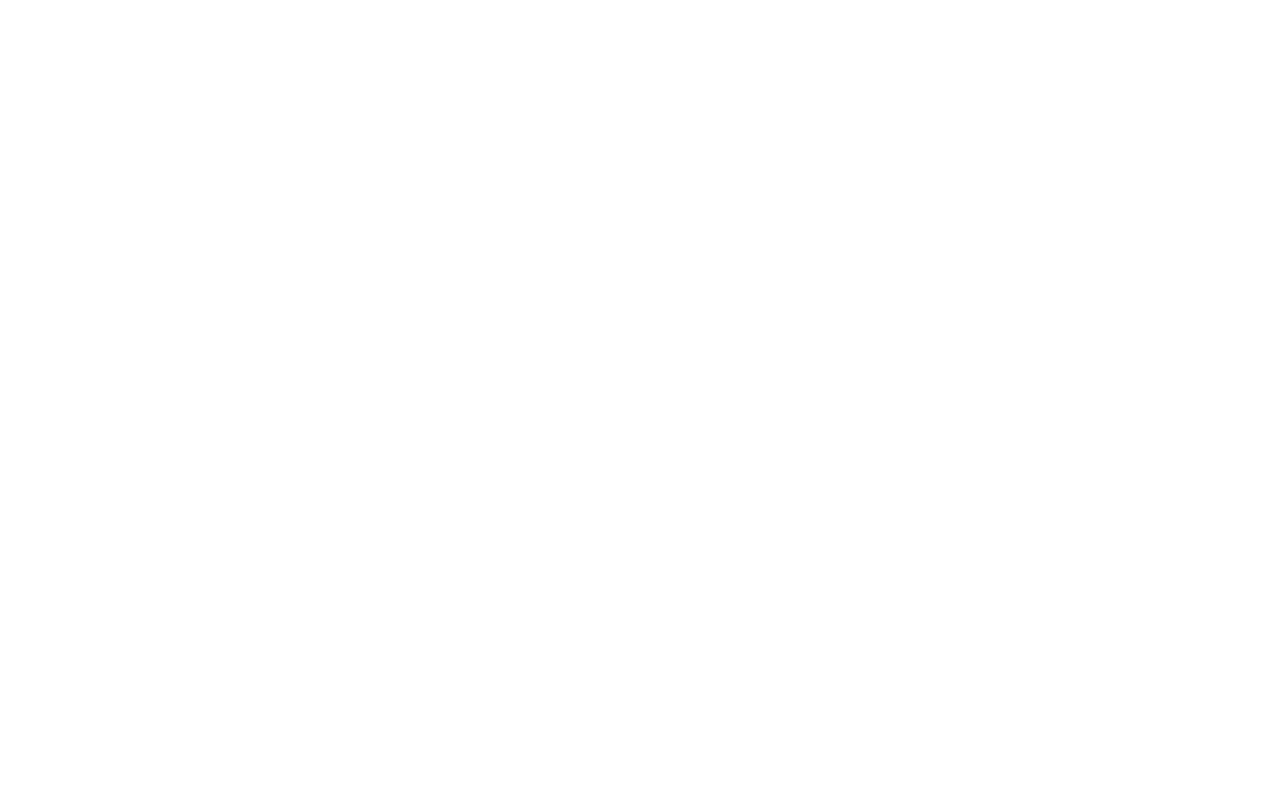
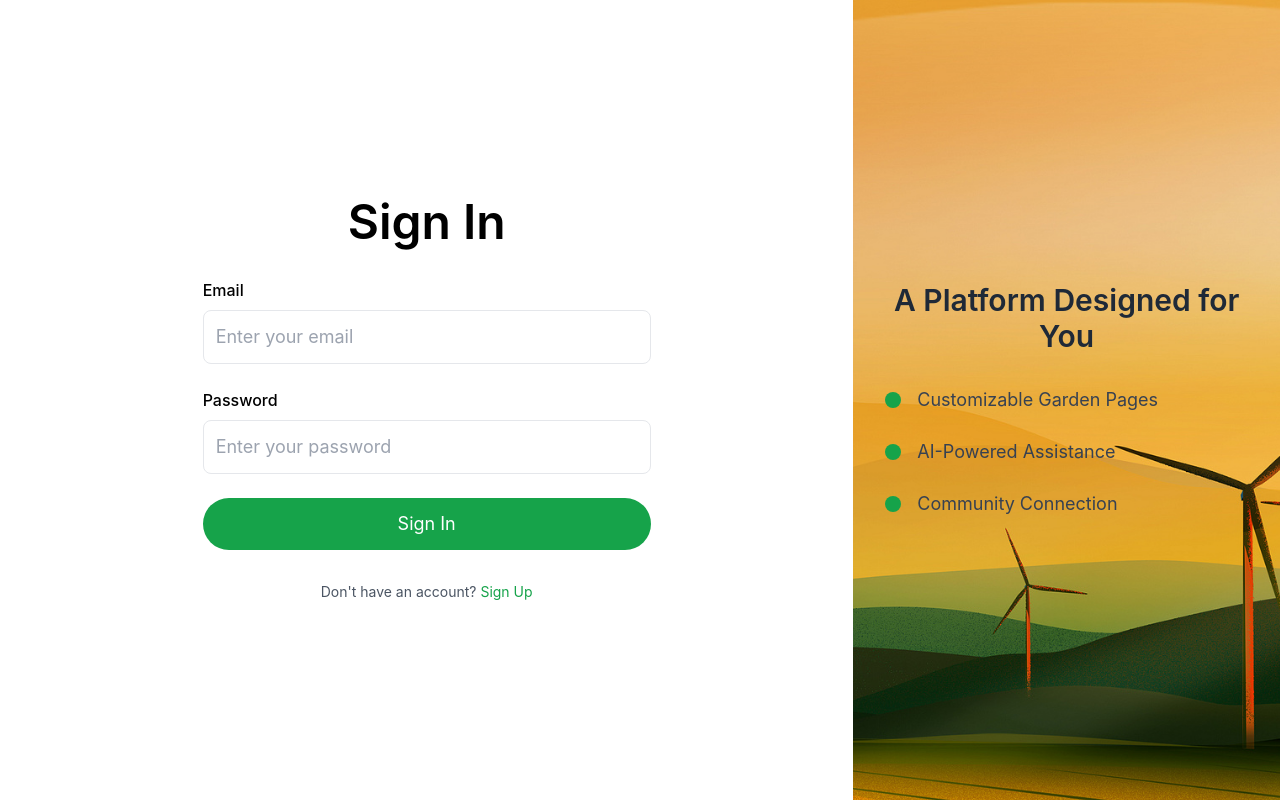
Before and after one commit to radu-gajdos/GreenThumb, a React (Create React App) app in the folder frontend/: page /sign-in in a window 1280 px wide. Before the commit this address had no page. Built offline with nearby package versions, Linux system fonts and the light colour scheme.

Commit message:
sign-in_no_backend+UI

```diff
--- a/frontend/public/internationalisation/en/translation.json
+++ b/frontend/public/internationalisation/en/translation.json
@@ -1,12 +1,15 @@
 {
     "signUpTitle": "Sign Up",
-    "termsAndPrivacy": "By creating an account, you agree to the Terms of use and Privacy Policy.",
+    "termsAndPrivacy": "By creating an account, you agree to the",
+    "terms": "Terms of Service and Privacy",
     "username": "Username",
     "email": "Email",
     "password": "Password",
     "repeatPassword": "Repeat Password",
     "signUp": "Sign Up",
-    "alreadyHaveAccount": "Already have an account? Log in",
+    "signIn": "Sign In",
+    "alreadyHaveAccount": "Already have an account?",
+    "dontHaveAccount": "Don't have an account?",
     "platformDesigned": "A Platform Designed for You",
     "customizableGarden": "Customizable Garden Pages",
     "aiAssistance": "AI-Powered Assistance",
--- a/frontend/src/App.tsx
+++ b/frontend/src/App.tsx
@@ -2,7 +2,8 @@
 import { BrowserRouter as Router, Routes, Route } from 'react-router-dom';
 import { I18nextProvider } from 'react-i18next';
 import i18n from './i18n'; // Import the i18n configuration
-import SignUp from './components/SignUp/SignUp';
+import SignUp from './components/Auth/SignUp';
+import SignIn from './components/Auth/SignIn'
 
 const App: React.FC = () => {
   return (
@@ -10,6 +11,7 @@
       <Router>
         <Routes>
           <Route path="/sign-up" element={<SignUp />} />
+          <Route path="/sign-in" element={<SignIn />} />
         </Routes>
       </Router>
     </I18nextProvider>
--- /dev/null
+++ b/frontend/src/components/Auth/SignIn.tsx
@@ -0,0 +1,164 @@
+import React from "react";
+import { useTranslation } from "react-i18next";
+import * as yup from "yup";
+
+interface FormData {
+    email: string;
+    password: string;
+}
+
+interface FormErrors {
+    username?: string;
+    email?: string;
+    password?: string;
+    repassword?: string;
+}
+
+const SignUp = () => {
+    const { t } = useTranslation();
+
+    const [formData, setFormData] = React.useState<FormData>({
+        email: "",
+        password: "",
+    });
+
+    const [errors, setErrors] = React.useState<FormErrors>({});
+
+    const validationSchema = yup.object().shape({
+        email: yup
+            .string()
+            .email(t("validation.invalidEmail"))
+            .required(t("validation.emailRequired")),
+        password: yup.string().required(t("validation.passwordRequired")),
+    });
+
+    const validateField = async (
+        name: keyof FormData,
+        value: string
+    ): Promise<string | undefined> => {
+        try {
+            await validationSchema.validateAt(name, {
+                ...formData,
+                [name]: value,
+            });
+            return undefined;
+        } catch (validationError) {
+            return (validationError as yup.ValidationError).message;
+        }
+    };
+
+    const handleSubmit = async (e: React.FormEvent<HTMLFormElement>) => {
+        e.preventDefault();
+        try {
+            await validationSchema.validate(formData, { abortEarly: false });
+            // alert(t("alertSignUp", { username: formData.username }));
+        } catch (validationError) {
+            const newErrors: FormErrors = {};
+            (validationError as yup.ValidationError).inner.forEach((err: yup.ValidationError) => {
+                if (err.path)
+                    newErrors[err.path as keyof FormErrors] = err.message;
+            });
+            setErrors(newErrors);
+        }
+    };
+
+    const handleChange = async (e: React.ChangeEvent<HTMLInputElement>) => {
+        const { name, value } = e.target;
+        setFormData((prev) => ({
+            ...prev,
+            [name]: value,
+        }));
+
+        const errorMessage = await validateField(name as keyof FormData, value);
+        setErrors((prev) => ({
+            ...prev,
+            [name]: errorMessage,
+        }));
+    };
+
+    return (
+        <div className="min-h-screen flex flex-col lg:flex-row text-lg">
+            <div className="w-full lg:w-2/3 p-4 lg:p-8 bg-white flex items-center justify-center">
+                <div className="max-w-md w-full space-y-8">
+                    <h1 className="text-4xl lg:text-5xl font-semibold text-center">{t("signIn")}</h1>
+
+                    <form onSubmit={handleSubmit} className="space-y-6">
+                        <div>
+                            <div className="flex justify-between items-center mb-2">
+                                <label className="text-base font-medium">{t("email")}</label>
+                                {errors.email && (
+                                    <span className="text-sm text-red-500">{errors.email}</span>
+                                )}
+                            </div>
+                            <input
+                                type="email"
+                                className="w-full p-3 text-lg rounded-lg border"
+                                placeholder={t("emailPlaceholder")}
+                                value={formData.email}
+                                onChange={handleChange}
+                            />
+                        </div>
+
+                        <div>
+                            <div className="flex justify-between items-center mb-2">
+                                <label className="text-base font-medium">{t("password")}</label>
+                                {errors.password && (
+                                    <span className="text-sm text-red-500">{errors.password}</span>
+                                )}
+                            </div>
+                            <input
+                                type="password"
+                                className="w-full p-3 text-lg rounded-lg border"
+                                placeholder={t("passwordPlaceholder")}
+                                value={formData.password}
+                                onChange={handleChange}
+                            />
+                        </div>
+
+                        <button
+                            type="submit"
+                            className="w-full py-3 px-4 bg-green-600 hover:bg-green-700 text-white rounded-full text-lg transition-colors"
+                        >
+                            {t("signIn")}
+                        </button>
+                    </form>
+
+                    <p className="text-center text-sm text-gray-600">
+                        {t("dontHaveAccount")} <a href="/sign-up" className="text-green-600 hover:underline">{t("signUp")}</a>
+                    </p>
+                </div>
+            </div>
+
+            <div className="w-full lg:w-1/3 bg-green-50 p-8 min-h-[300px] lg:min-h-screen flex items-center justify-center" style={{
+                backgroundImage: `url('/assets/signup-illustration.png')`,
+                backgroundSize: 'cover',
+                backgroundPosition: 'center',
+                backgroundRepeat: 'no-repeat',
+            }}>
+                <div className="max-w-sm mx-auto space-y-8">
+                    <h2 className="text-2xl lg:text-3xl font-semibold text-center text-gray-800">
+                        {t("platformDesigned")}
+                    </h2>
+
+                    <div className="space-y-6 text-lg">
+                        <div className="flex items-center space-x-4">
+                            <div className="w-4 h-4 rounded-full bg-green-600 flex-shrink-0" />
+                            <p className="text-gray-700">{t("customizableGarden")}</p>
+                        </div>
+                        <div className="flex items-center space-x-4">
+                            <div className="w-4 h-4 rounded-full bg-green-600 flex-shrink-0" />
+                            <p className="text-gray-700">{t("aiAssistance")}</p>
+                        </div>
+                        <div className="flex items-center space-x-4">
+                            <div className="w-4 h-4 rounded-full bg-green-600 flex-shrink-0" />
+                            <p className="text-gray-700">{t("communityConnection")}</p>
+                        </div>
+                    </div>
+                </div>
+            </div>
+        </div>
+
+    );
+};
+
+export default SignUp;
--- a/frontend/src/components/SignUp/SignUp.tsx
+++ b/frontend/src/components/Auth/SignUp.tsx
@@ -82,27 +82,27 @@
     };
 
     return (
-        <div className="min-h-screen flex flex-col lg:flex-row">
-            <div className="w-full lg:w-2/3 p-4 lg:p-8 bg-white">
-                <div className="max-w-md mx-auto space-y-8 mt-8 lg:mt-0">
+        <div className="min-h-screen flex flex-col lg:flex-row text-lg">
+            <div className="w-full lg:w-2/3 p-4 lg:p-8 bg-white flex items-center justify-center">
+                <div className="max-w-md w-full space-y-8">
                     <h1 className="text-3xl lg:text-4xl font-semibold text-center">{t("signUpTitle")}</h1>
 
-                    <p className="text-sm text-gray-600 text-center">
-                        {t("termsAndPrivacy")}
+                    <p className="text-base text-gray-600 text-center">
+                        {t("termsAndPrivacy")} <a href="/terms" className="text-green-600 hover:underline">{t("terms")}</a>
                     </p>
 
                     <form onSubmit={handleSubmit} className="space-y-6">
                         <div>
                             <div className="flex justify-between items-center mb-2">
-                                <label className="text-sm font-medium">{t("username")}</label>
+                                <label className="text-base font-medium">{t("username")}</label>
                                 {errors.username && (
-                                    <span className="text-xs text-red-500">{errors.username}</span>
+                                    <span className="text-sm text-red-500">{errors.username}</span>
                                 )}
                             </div>
                             <input
                                 type="text"
                                 name="username"
-                                className={`w-full p-3 rounded-lg border ${errors.username ? "border-red-500" : "border-gray-300"}`}
+                                className={`w-full p-3 text-lg rounded-lg border ${errors.username ? "border-red-500" : "border-gray-300"}`}
                                 placeholder={t("usernamePlaceholder")}
                                 value={formData.username}
                                 onChange={handleChange}
@@ -111,15 +111,15 @@
 
                         <div>
                             <div className="flex justify-between items-center mb-2">
-                                <label className="text-sm font-medium">{t("email")}</label>
+                                <label className="text-base font-medium">{t("email")}</label>
                                 {errors.email && (
-                                    <span className="text-xs text-red-500">{errors.email}</span>
+                                    <span className="text-sm text-red-500">{errors.email}</span>
                                 )}
                             </div>
                             <input
                                 type="email"
                                 name="email"
-                                className={`w-full p-3 rounded-lg border ${errors.email ? "border-red-500" : "border-gray-300"}`}
+                                className={`w-full p-3 text-lg rounded-lg border ${errors.email ? "border-red-500" : "border-gray-300"}`}
                                 placeholder={t("emailPlaceholder")}
                                 value={formData.email}
                                 onChange={handleChange}
@@ -128,15 +128,15 @@
 
                         <div>
                             <div className="flex justify-between items-center mb-2">
-                                <label className="text-sm font-medium">{t("password")}</label>
+                                <label className="text-base font-medium">{t("password")}</label>
                                 {errors.password && (
-                                    <span className="text-xs text-red-500">{errors.password}</span>
+                                    <span className="text-sm text-red-500">{errors.password}</span>
                                 )}
                             </div>
                             <input
                                 type="password"
                                 name="password"
-                                className={`w-full p-3 rounded-lg border ${errors.password ? "border-red-500" : "border-gray-300"}`}
+                                className={`w-full p-3 text-lg rounded-lg border ${errors.password ? "border-red-500" : "border-gray-300"}`}
                                 placeholder={t("passwordPlaceholder")}
                                 value={formData.password}
                                 onChange={handleChange}
@@ -145,15 +145,15 @@
 
                         <div>
                             <div className="flex justify-between items-center mb-2">
-                                <label className="text-sm font-medium">{t("repeatPassword")}</label>
+                                <label className="text-base font-medium">{t("repeatPassword")}</label>
                                 {errors.repassword && (
-                                    <span className="text-xs text-red-500">{errors.repassword}</span>
+                                    <span className="text-sm text-red-500">{errors.repassword}</span>
                                 )}
                             </div>
                             <input
                                 type="password"
                                 name="repassword"
-                                className={`w-full p-3 rounded-lg border ${errors.repassword ? "border-red-500" : "border-gray-300"}`}
+                                className={`w-full p-3 text-lg rounded-lg border ${errors.repassword ? "border-red-500" : "border-gray-300"}`}
                                 placeholder={t("repeatPasswordPlaceholder")}
                                 value={formData.repassword}
                                 onChange={handleChange}
@@ -168,39 +168,44 @@
                         </button>
                     </form>
 
-                    <p className="text-center text-sm text-gray-600">
-                        {t("alreadyHaveAccount")} <a href="/signin" className="text-green-600 hover:underline">{t("signUp")}</a>
+                    <p className="text-center text-base text-gray-600">
+                        {t("alreadyHaveAccount")} <a href="/sign-in" className="text-green-600 hover:underline">{t("signIn")}</a>
                     </p>
                 </div>
             </div>
 
-            <div className="w-full lg:w-1/3 bg-green-50 p-8 min-h-[300px] lg:min-h-screen flex items-center justify-center" style={{
-                backgroundImage: `url('/assets/signup-illustration.png')`,
-                backgroundSize: 'cover',
-                backgroundPosition: 'center',
-                backgroundRepeat: 'no-repeat',
-            }}>
+            <div
+                className="w-full lg:w-1/3 bg-green-50 p-8 min-h-[300px] lg:min-h-screen flex items-center justify-center"
+                style={{
+                    backgroundImage: `url('/assets/signup-illustration.png')`,
+                    backgroundSize: "cover",
+                    backgroundPosition: "center",
+                    backgroundRepeat: "no-repeat",
+                }}
+            >
                 <div className="max-w-sm mx-auto space-y-8">
-                    <h2 className="text-2xl font-semibold text-center text-gray-800">
+                    <h2 className="text-2xl lg:text-2xl font-semibold text-left text-gray-800">
                         {t("platformDesigned")}
                     </h2>
 
                     <div className="space-y-6">
                         <div className="flex items-center space-x-4">
-                            <div className="w-4 h-4 rounded-full bg-green-600 flex-shrink-0" />
+                            <div className="w-4 h-4 rounded-full bg-green-600 flex-shrink-0"></div>
                             <p className="text-gray-700">{t("customizableGarden")}</p>
                         </div>
                         <div className="flex items-center space-x-4">
-                            <div className="w-4 h-4 rounded-full bg-green-600 flex-shrink-0" />
+                            <div className="w-4 h-4 rounded-full bg-green-600 flex-shrink-0"></div>
                             <p className="text-gray-700">{t("aiAssistance")}</p>
                         </div>
                         <div className="flex items-center space-x-4">
-                            <div className="w-4 h-4 rounded-full bg-green-600 flex-shrink-0" />
+                            <div className="w-4 h-4 rounded-full bg-green-600 flex-shrink-0"></div>
                             <p className="text-gray-700">{t("communityConnection")}</p>
                         </div>
                     </div>
                 </div>
             </div>
+
+
         </div>
     );
 };
```
